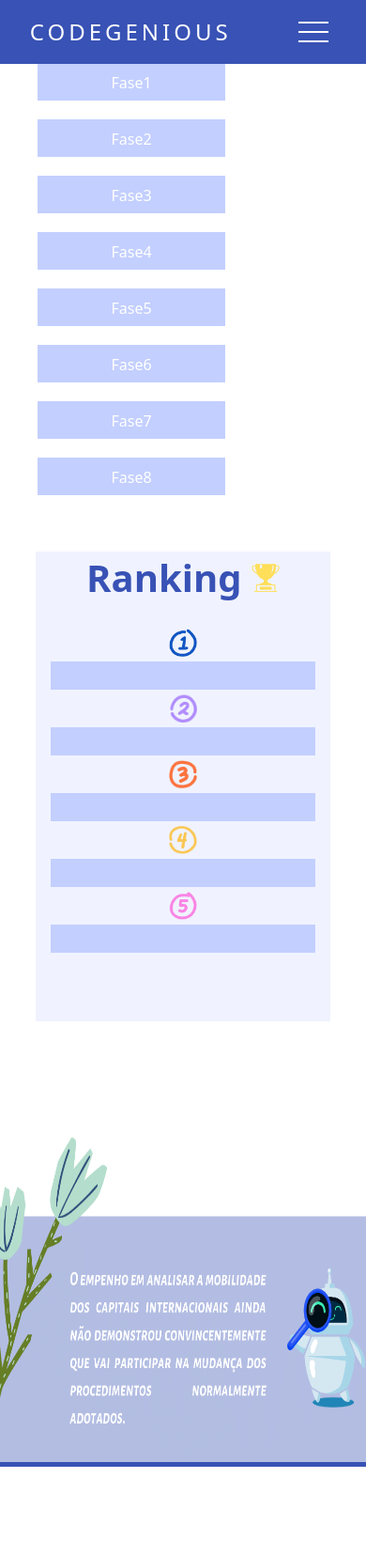
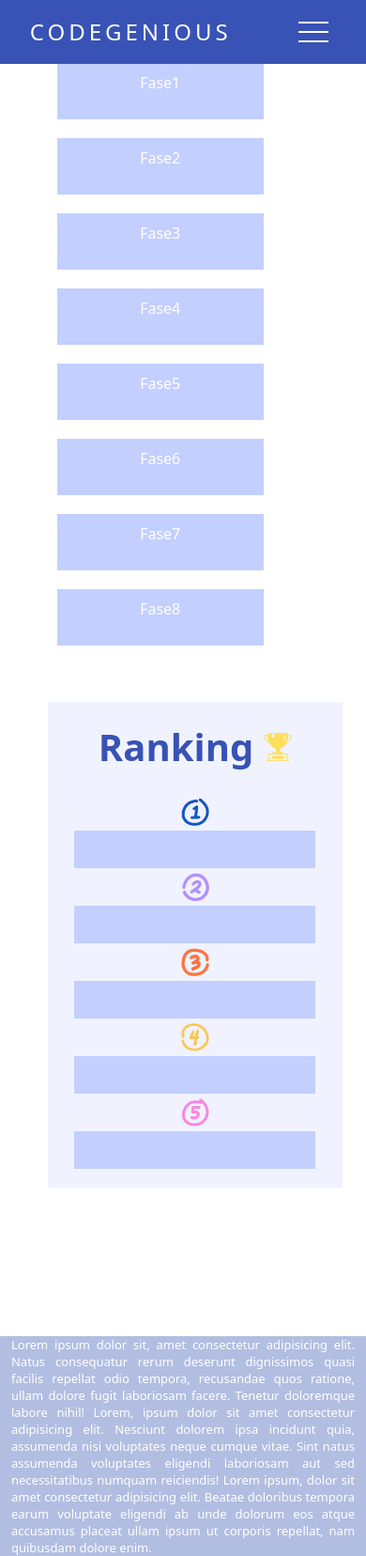
Before and after one commit to NathanAzvdo/Tcc, a PHP site: page /paginas/telaInicial.php in a window 390 px wide. Shown: the whole page at 94% size. Before the commit the page ends 1561 px from the top, so only its background shows below. Run offline with PHP 8.4, Linux system fonts and the light colour scheme; the visitor is signed in with stand-in values (Sample User, id 1); data that the repository does not hold is empty.

Commit message:
footer feito em css :)

```diff
--- a/css/apresentação.css
+++ b/css/apresentação.css
@@ -1,19 +1,10 @@
 * {
     margin: 0px;
     padding: 0px;
-    box-sizing: border-box;
     font-family: system-ui, -apple-system, Helvetica, Arial, sans-serif;
 }
 
- h1{
 
- position: relative;
-
-color: #3852B5;
-font-size: 40px;
-text-align: center;
-
- }
 input{
     margin: auto;
     background-color:#c3cfff ;
@@ -23,22 +14,6 @@
        outline: none;
      width: 300px;
    }
-.ranking{
-    background-color: #c3cfff41;
-    width: 500px;
-    height: 500px;
-    text-align: center;
-    transform: translateX(-200px);
-
-}
-.rankName{
-    width: 300px;
-    margin: 0 auto;
-    background-color: #c3cfff;
-    height: 30px;
-    color: #fff;
-    padding: 5px;
-}
 .fases{
     width: 50vw;
 }
@@ -57,12 +32,15 @@
     flex-direction: row;
     padding: 30px;
     justify-content: center;
-    margin: 10% auto 5%;
+    margin: 6% auto 7%;
     margin-right: auto;
     align-content: center;
+    text-align: center;
 }
+
 #robo{
     width: 550px;
+    height:500px;
 }
 .sobrenos {
     background-color: #3852b5;
@@ -93,29 +71,13 @@
 
 
 @media(max-width:1992px){
-    .ranking{
-        margin-left: 600px;
-    }
     .comeceaqui img{
         transition: transform 0.3s ease-in-out;
         width: 500px;
         margin-top: -100px;
     }
 }
-@media(max-width:1550px){
-    .ranking{
-        margin-left: 300px;
-
-    }
-    .rankName{
-        width: 90%;
-    }
-}
 @media(max-width:1230px){
-    .ranking{
-        margin:70px auto;
-        width: 300px;
-    }
     input{
         width: 200px;
     }
@@ -128,21 +90,15 @@
         justify-content: center;
         margin: 10% auto;
     }
-    .ranking{
-        transform: translateX(0px);
-    }
     }
 @media(max-width:999px) {
-    .ranking{
-        width: 650px;
-        margin-left: 0 auto;
-    }
     #robo{
         display: none;
      }
     .center{
         align-content: center;
         margin: 7% auto;
+        width: 74vw;
     }
     .comeceaqui img{
         margin: 7% auto;
@@ -154,9 +110,6 @@
     }
 }
 @media(max-width:700px){
-    .ranking{
-    width: 80%;
-   }
     input{
         width: 150px;
     }
@@ -166,10 +119,6 @@
     }
 }
 @media(max-width:550px){
-    .ranking{
-    width: 95%;
-    margin: 50px auto;
-   }
     .comeceaqui img{
         width: 70%;
     }
--- /dev/null
+++ b/css/footer.css
@@ -0,0 +1,65 @@
+footer{
+    bottom: 0;
+    background-color: #b2bee1;
+    height: auto;
+    width: 100vw;
+    margin-top: 20%;
+    color: #fff;
+}
+.footer-content{
+    margin: 0 auto;
+    display: flex;
+    align-items: center;
+    justify-content: space-between;
+    flex-direction: row;
+    text-align: center;
+    width: 99vw;
+    text-align: justify;
+}
+#roboFooter{
+    width: 300px;
+    margin: 0 100px;
+}
+#florFooter{
+    transform: translateX(-14px);
+}
+#imgFlor{
+    width: 300px;
+    margin-right: 200px;
+    transform: translatey(-300px);
+
+}
+.textFooter{
+    font-size: x-large;
+}
+@media(max-width:1500px){
+    #roboFooter{
+        display: none;
+    }
+    .textFooter{
+        margin:0 30px;
+    }
+    #florFooter{
+        transform: translateX(-14px);
+    }
+    #imgFlor{
+        width: 300px;
+        margin-right: 50px;
+        transform: translatey(-200px);
+
+    }
+}
+@media(max-width:1100px){
+    .textFooter{
+        margin:0 30px;
+        font-size: medium;
+    }
+    #florFooter{
+        display: none;
+    }
+}@media(max-width:900px){
+    .textFooter{
+        margin:0 10px;
+        font-size: small;
+    }
+}
--- a/css/ranking.css
+++ b/css/ranking.css
@@ -2,7 +2,61 @@
     padding: 0;
     margin: 0;
 }
+.ranking{
+    background-color: #c3cfff41;
+    width: 500px;
+    text-align: center;
+    padding: 20px;
+    margin:0 auto ;
 
-.titulo{
-    text-align: center;
 }
+.rankName{
+    width: 300px;
+    margin: 0 auto;
+    background-color: #c3cfff;
+    height: 30px;
+    color: #fff;
+    padding: 5px;
+}
+.ranking h1{
+
+    position: relative;
+
+   color: #3852B5;
+   font-size: 40px;
+   text-align: center;
+
+}
+@media(max-width:1550px){
+    .ranking{
+        margin-left: 300px;
+
+    }
+    .rankName{
+        width: 90%;
+    }
+}
+@media(max-width:1230px){
+    .ranking{
+        margin:70px 0;
+        width: 300px;
+    }
+
+    }
+@media(max-width:999px) {
+    .ranking{
+        width: 650px;
+        margin: 50px auto;
+    }
+
+}
+@media(max-width:700px){
+    .ranking{
+    width: 100%;
+   }
+}
+@media(max-width:550px){
+    .ranking{
+    width: 95%;
+   }
+}
--- a/index.php
+++ b/index.php
@@ -1,6 +1,6 @@
 <?php
 session_start();
-include_once('config.php');
+include_once('paginas/config.php');
 if((!isset($_SESSION['email'])) and (!isset($_SESSION['senha']))){
   unset($_SESSION['email']);
   unset($_SESSION['senha']);
--- a/paginas/telaInicial.php
+++ b/paginas/telaInicial.php
@@ -28,7 +28,10 @@
   <meta http-equiv="X-UA-Compatible" content="IE=edge">
   <meta name="viewport" content="width=device-width, initial-scale=1.0">
   <link rel="stylesheet" href="../css/apresentação.css">
-  <link rel="stylesheet" href="../css/menu.css ">
+  <link rel="stylesheet" href="../css/menu.css">
+  <link rel="stylesheet" href="../css/ranking.css">
+  <link rel="stylesheet" href="../css/footer.css">
+
   <link rel="icon" href="../img/icon.png">
 
 
@@ -103,9 +106,28 @@
 </div>
 
 
-  <div class="sobrenos">
-    <img src="../img/sobrenos.png" alt="" width="100%">
-  </div>
+
+<footer>
+    <div class="footer-content">
+      <div class="imgFooter" id="florFooter">
+        <img src="../img/flor.png" id="imgFlor">
+      </div>
+
+      <div class="textFooter">
+        Lorem ipsum dolor sit, amet consectetur adipisicing elit. Natus consequatur rerum deserunt dignissimos quasi facilis repellat odio tempora, recusandae quos ratione, ullam dolore fugit laboriosam facere. Tenetur doloremque labore nihil!
+        Lorem, ipsum dolor sit amet consectetur adipisicing elit. Nesciunt dolorem ipsa incidunt quia, assumenda nisi voluptates neque cumque vitae. Sint natus assumenda voluptates eligendi laboriosam aut sed necessitatibus numquam reiciendis!
+        Lorem ipsum, dolor sit amet consectetur adipisicing elit. Beatae doloribus tempora earum voluptate eligendi ab unde dolorum eos atque accusamus placeat ullam ipsum ut corporis repellat, nam quibusdam dolore enim.
+      </div>
+
+
+
+      <div class="imgFooter">
+        <img src="../img/roboLupa.png" id="roboFooter">
+      </div>
+
+
+    </div>
+  </footer>
 
 
 
```
Also changed, not shown: telaPrinc.php (+31 -6 lines), img/Robo.png, img/roboLupa.png (renamed from img/2-removebg-preview-removebg-preview.png).
